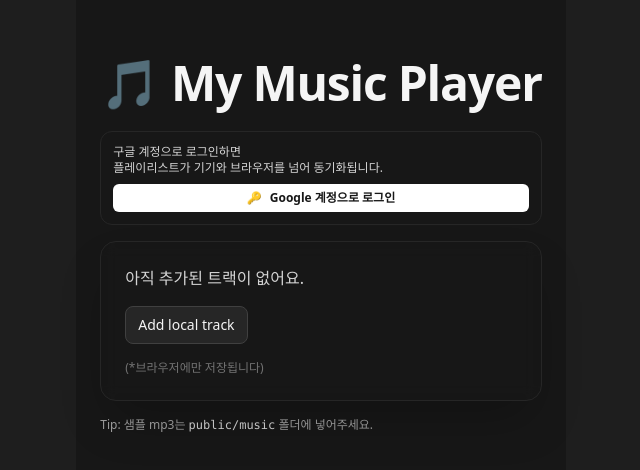
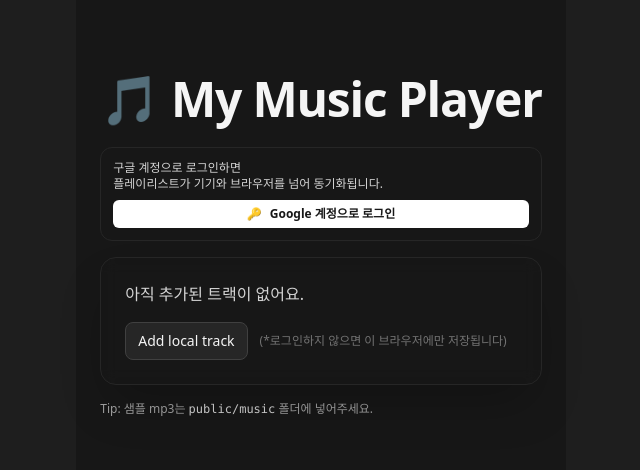
Before and after one commit to jinwsuk1/my-music-player, a React (Vite) app: page / in a window 1280 px wide. Shown: the part 154-624 px from the top of the page, without its empty margins (319-959 px from the left). Built offline with nearby package versions, Linux system fonts and the light colour scheme; no server answers.

Commit message:
Update Player.tsx

```diff
--- a/src/components/Player.tsx
+++ b/src/components/Player.tsx
@@ -10,7 +10,8 @@ import { fmt } from '../utils/time';
 import { loadUserPlaylist, saveUserPlaylist } from '@/api/playlist';
 
 /* ---------- Small utils & Icons ---------- */
-const cx = (...a: string[]) => a.filter(Boolean).join(' ');
+const cx = (...a: Array<string | false | null | undefined>) =>
+  a.filter(Boolean).join(' ');
 
 const PlayIcon = (p: React.SVGProps<SVGSVGElement>) => (
   <svg viewBox="0 0 24 24" width="20" height="20" {...p}>
@@ -102,6 +103,7 @@ export default function Player({ tracks }: { tracks: Track[] }) {
   const audioRef = useRef<HTMLAudioElement | null>(null);
   const { user } = useAuth();  // ← 추가
   const [uploading, setUploading] = useState(false); // 🔽 업로드 상태
+  const [uploadError, setUploadError] = useState<string | null>(null);
 
   const baseLenRef = useRef<number>(tracks.length);
   const [list, setList] = useState<Track[]>(tracks);
@@ -344,6 +346,9 @@ const onFile = async (e: React.ChangeEvent<HTMLInputElement>) => {
   e.currentTarget.value = '';
   if (!file) return;
 
+  setUploadError(null);
+  setUploading(true);
+
   try {
     setUploading(true);
 
@@ -379,7 +384,7 @@ const onFile = async (e: React.ChangeEvent<HTMLInputElement>) => {
     }
   } catch (err) {
     console.error('업로드 중 오류:', err);
-    alert('업로드 중 오류가 발생했습니다. 콘솔 로그를 확인해 주세요.');
+    setUploadError('업로드 중 오류가 발생했습니다. 콘솔 로그를 확인해 주세요.');
   } finally {
     setUploading(false);
   }
@@ -519,19 +524,51 @@ const onFile = async (e: React.ChangeEvent<HTMLInputElement>) => {
     // 클릭 억제 플래그는 select()에서 처리
   };
 
+    const uploadControls = (
+    <div className="space-y-1">
+      <div className="flex items-center gap-3">
+        <label
+          className={cx(
+            'inline-flex items-center justify-center cursor-pointer px-3 py-2 rounded-lg border border-neutral-700 bg-neutral-800 hover:bg-neutral-750 transition text-sm',
+            uploading && 'opacity-60 cursor-not-allowed'
+          )}
+        >
+          <input
+            type="file"
+            accept="audio/*"
+            onChange={onFile}
+            className="hidden"
+            disabled={uploading}
+          />
+          {uploading ? '업로드 중...' : 'Add local track'}
+        </label>
+
+        <span className="text-xs text-neutral-500">
+          {user
+            ? '이 계정의 플레이리스트가 Firestore에 저장됩니다.'
+            : '(*로그인하지 않으면 이 브라우저에만 저장됩니다)'}
+        </span>
+      </div>
+
+      {uploadError && (
+        <p className="text-xs text-red-400">
+          {uploadError}
+        </p>
+      )}
+    </div>
+  );
+
+
   /* ---------- UI ---------- */
   return (
     <div className="space-y-5">
       {isEmpty ? (
         <div className="space-y-4">
           <p className="text-neutral-300">아직 추가된 트랙이 없어요.</p>
-          <label className="inline-flex items-center justify-center cursor-pointer px-3 py-2 rounded-lg border border-neutral-700 bg-neutral-800 hover:bg-neutral-750 transition text-sm">
-            <input type="file" accept="audio/*" onChange={onFile} className="hidden" />
-            Add local track
-          </label>
-          <p className="text-xs text-neutral-500">(*브라우저에만 저장됩니다)</p>
+          {uploadControls}
         </div>
       ) : (
+
         <>
           {/* Header */}
           <div className="flex items-start justify-between gap-3">
@@ -556,9 +593,9 @@ const onFile = async (e: React.ChangeEvent<HTMLInputElement>) => {
           />
           {track?.src ? <Spectrum audioRef={audioRef} src={track.src} /> : null}
 {/* 디버그용: 브라우저 기본 컨트롤로 같은 src 재생해보기 */}
-{track?.src && (
+{/* {track?.src && (
   <audio controls src={track.src} style={{ width: '100%', marginTop: 8 }} />
-)}
+)} */}
 
 
 
@@ -678,13 +715,7 @@ const onFile = async (e: React.ChangeEvent<HTMLInputElement>) => {
           </div>
 
           {/* Upload */}
-          <div className="flex items-center gap-3">
-            <label className="inline-flex items-center justify-center cursor-pointer px-3 py-2 rounded-lg border border-neutral-700 bg-neutral-800 hover:bg-neutral-750 transition text-sm">
-              <input type="file" accept="audio/*" onChange={onFile} className="hidden" />
-              Add local track
-            </label>
-            <span className="text-xs text-neutral-500">(*브라우저에만 저장됩니다)</span>
-          </div>
+          {uploadControls}
 
           {/* Playlist (drag anywhere on tile) */}
           <div>
```
